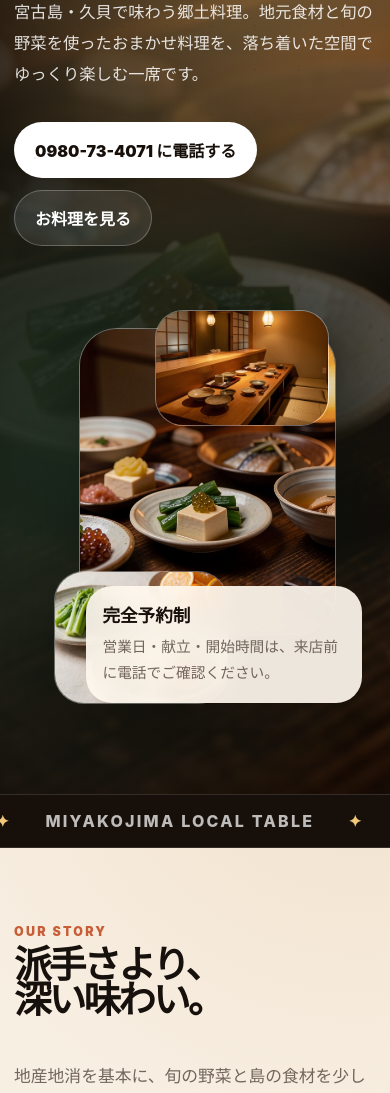
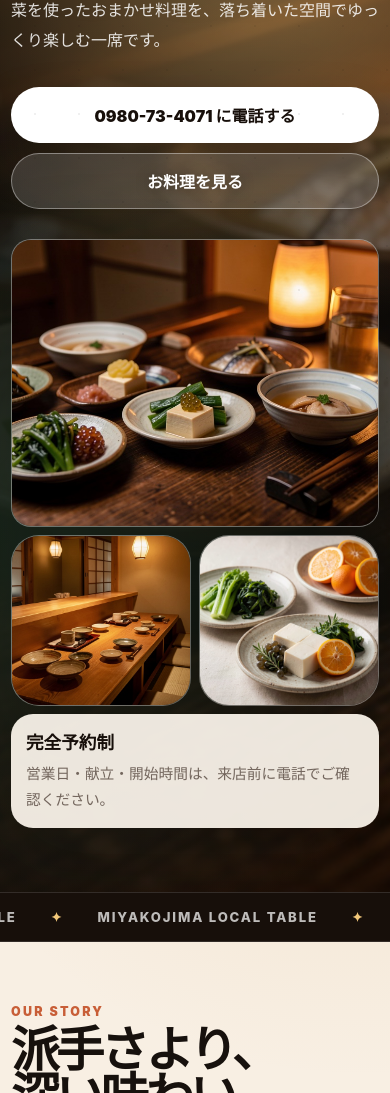
Before and after one commit to hiroyuki0504/restaurant-lead-sites, a plain HTML site: page restaurant/okinawa-miyakojima/shokujidokoro-kura/code/index.html in a window 390 px wide. Shown: the part 317-1410 px from the top of the page. Drawn offline with Linux system fonts and the light colour scheme.

Commit message:
fix: make kura preview responsive

```diff
--- a/restaurant/okinawa-miyakojima/shokujidokoro-kura/code/index.html
+++ b/restaurant/okinawa-miyakojima/shokujidokoro-kura/code/index.html
@@ -41,6 +41,7 @@
     body::selection { background: rgba(200, 148, 74, .38); }
     a { color: inherit; }
     img { max-width: 100%; display: block; }
+    figure { margin: 0; }
     .sans { font-family: -apple-system, BlinkMacSystemFont, "Hiragino Sans", "Noto Sans JP", system-ui, sans-serif; }
     .wrap { width: min(1180px, calc(100% - 40px)); margin: 0 auto; }
 
@@ -196,7 +197,7 @@
     .button:hover { transform: translateY(-2px); }
     .button.primary { color: var(--deep); background: white; box-shadow: 0 22px 46px rgba(0,0,0,.26); }
     .button.primary:hover { box-shadow: 0 26px 60px rgba(0,0,0,.34); }
-    .button.ghost { color: white; background: rgba(255,255,255,.09); }
+    .button.ghost { color: white; background: rgba(255,255,255,.15); border-color: rgba(255,255,255,.38); backdrop-filter: blur(10px); text-shadow: 0 1px 14px rgba(0,0,0,.35); }
     .button.dark { color: white; background: var(--deep); border-color: transparent; }
     .button.gold { color: var(--deep); background: var(--gold-2); border-color: transparent; }
 
@@ -445,26 +446,96 @@
       .js .reveal { opacity: 1; transform: none; }
     }
 
+    @media (max-width: 1180px) {
+      .hero-inner { grid-template-columns: .95fr 1.05fr; gap: 28px; }
+      .photo-stack { min-height: 560px; }
+      h1 { font-size: clamp(3.3rem, 9vw, 8rem); }
+    }
+
     @media (max-width: 920px) {
       .nav { top: 12px; width: calc(100% - 24px); }
       .nav-links a:not(.cta) { display: none; }
-      .hero { padding-top: 110px; }
+      .hero {
+        min-height: auto;
+        padding: 112px 0 64px;
+      }
       .hero-inner, .section-head, .facts-grid, .gallery, .reserve-grid, .access-grid { grid-template-columns: 1fr; }
-      .photo-stack { min-height: 520px; }
-      .photo-card.main { inset: 5% 0 16% 7%; }
-      .photo-card.small { width: 48%; height: 27%; }
-      .photo-card.square { width: 48%; height: 31%; }
-      section { padding: 76px 0; }
+      .hero-inner { gap: 30px; }
+      .section-head { gap: 18px; align-items: start; }
+      .photo-stack { min-height: 520px; max-width: 680px; width: 100%; justify-self: center; }
+      .photo-card.main { inset: 4% 0 17% 7%; }
+      .photo-card.small { width: 50%; height: 28%; }
+      .photo-card.square { width: 46%; height: 32%; }
+      section { padding: 78px 0; }
+      .panel.dark { min-height: 440px; }
+      .image-tile { min-height: 360px; }
     }
-    @media (max-width: 560px) {
+
+    @media (max-width: 680px) {
       .wrap, .hero-inner { width: min(100% - 28px, 1180px); }
-      .brand { letter-spacing: .1em; }
-      .hero-copy { line-height: 1.9; }
-      .photo-stack { min-height: 430px; }
-      .floating-note { width: 76%; right: 4%; bottom: 4%; padding: 16px; }
-      .menu-item { grid-template-columns: 1fr; gap: 6px; }
+      .nav { padding: 10px 10px 10px 14px; }
+      .brand { max-width: 52vw; overflow: hidden; white-space: nowrap; text-overflow: ellipsis; letter-spacing: .1em; }
+      .nav-links .cta { padding-inline: 14px; }
+      h1 { font-size: clamp(2.85rem, 15.4vw, 5.1rem); line-height: .9; letter-spacing: -.085em; }
+      h2 { font-size: clamp(2.25rem, 13.4vw, 4.15rem); }
+      .hero-copy { line-height: 1.88; font-size: 1rem; }
+      .eyebrow { max-width: 100%; font-size: .68rem; letter-spacing: .12em; white-space: normal; }
+      .cta-row { display: grid; grid-template-columns: 1fr; gap: 10px; }
+      .button { width: 100%; min-height: 52px; padding-inline: 16px; }
+
+      .photo-stack {
+        display: grid;
+        grid-template-columns: 1fr 1fr;
+        gap: 10px;
+        min-height: 0;
+        max-width: none;
+        transform: none !important;
+      }
+      .photo-card {
+        position: relative;
+        inset: auto !important;
+        width: auto !important;
+        height: auto !important;
+        border-radius: 24px;
+      }
+      .photo-card.main { grid-column: 1 / -1; aspect-ratio: 1.28; }
+      .photo-card.small, .photo-card.square { aspect-ratio: 1.05; }
+      .floating-note {
+        position: relative;
+        grid-column: 1 / -1;
+        right: auto;
+        bottom: auto;
+        width: auto;
+        padding: 17px;
+        border-radius: 22px;
+      }
+      .marquee-track { animation-duration: 34s; font-size: .82rem; }
+      .facts-grid, .gallery, .reserve-grid, .access-grid { gap: 14px; }
+      .panel.dark { min-height: 360px; }
+      .panel-content { padding: 24px; }
+      .fact { grid-template-columns: 38px 1fr; gap: 12px; padding: 16px; }
+      .fact b, .num { width: 38px; height: 38px; }
+      .image-tile { min-height: 0; aspect-ratio: 1.08; }
+      .menu-panel { padding: 22px; }
+      .menu-item { grid-template-columns: 1fr; gap: 5px; padding: 15px 0; }
       .reserve-card, .panel.padded, .access-card { padding: 22px; }
+      .step { grid-template-columns: 38px 1fr; padding: 16px; }
       footer .wrap { display: grid; }
+    }
+
+    @media (max-width: 420px) {
+      .wrap, .hero-inner { width: min(100% - 22px, 1180px); }
+      .hero { padding-top: 94px; }
+      .nav { width: calc(100% - 16px); top: 8px; }
+      .brand { font-size: .88rem; max-width: 48vw; }
+      .nav-links .cta { font-size: .86rem; padding: 9px 12px; }
+      h1 { font-size: clamp(2.5rem, 14.2vw, 3.8rem); }
+      h2 { font-size: clamp(2.05rem, 12.4vw, 3.35rem); }
+      section { padding: 62px 0; }
+      .photo-stack { gap: 8px; }
+      .photo-card { border-radius: 20px; }
+      .floating-note { padding: 15px; }
+      .access-card { min-height: 0; }
     }
   </style>
 </head>
```
